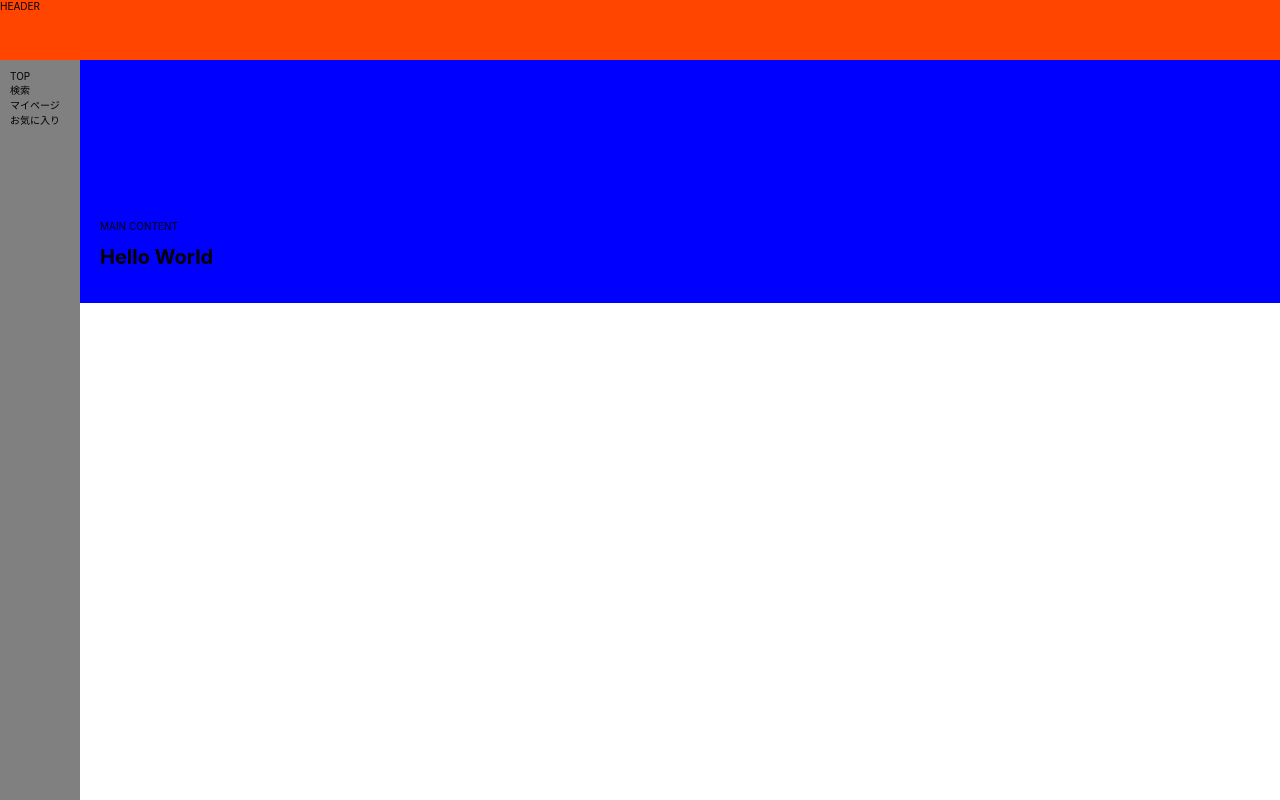
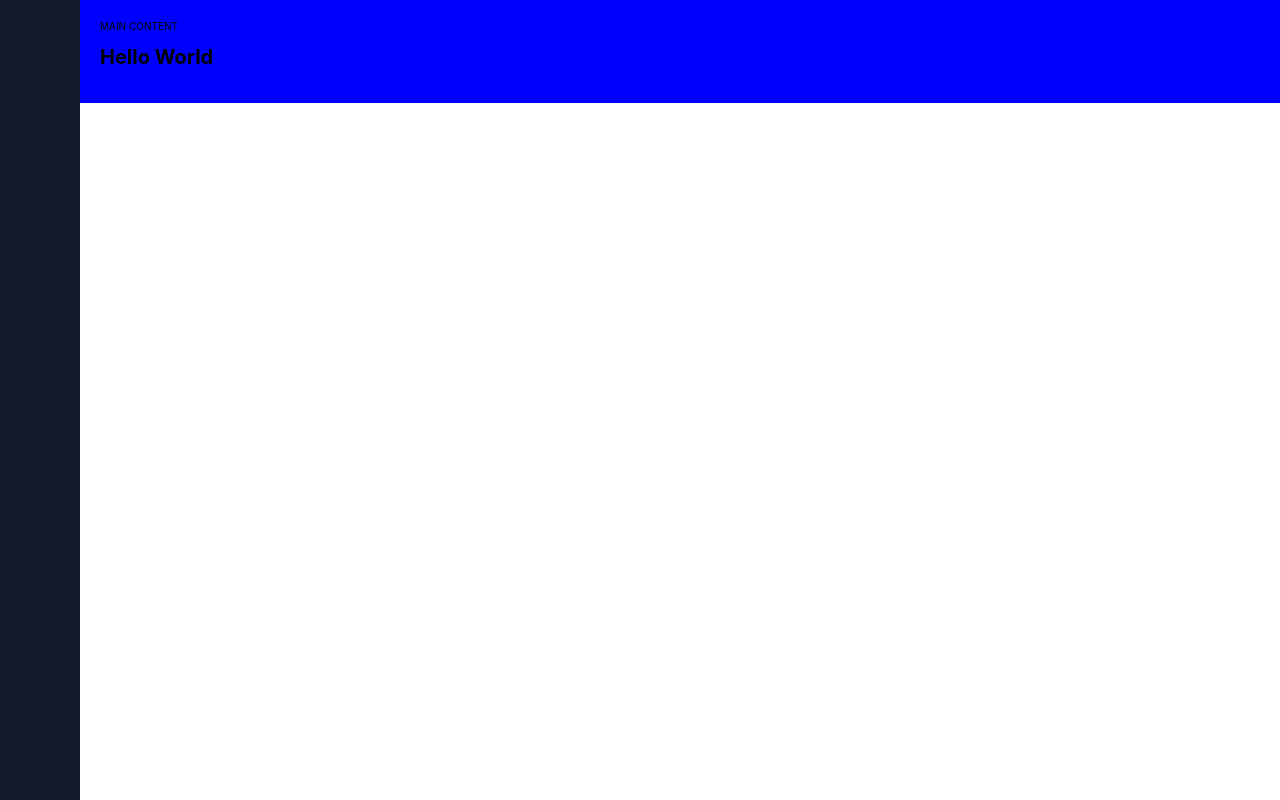
Before and after one commit to tomohiro3/kabunseki-frontend, a Next.js app: page / in a window 1280 px wide. Built offline with nearby package versions, Linux system fonts and the light colour scheme.

Commit message:
1.Added types folder to maintain type or interface only here. 2. Made some atoms components

```diff
--- /dev/null
+++ b/components/atoms/Icon.tsx
@@ -0,0 +1,19 @@
+import React from "react";
+import styled from "styled-components";
+import { SvgProps, IconProps } from "../../types/atoms";
+import Icons from "../../assets/sprite.svg";
+import { color } from "../../constants/color";
+
+export const Svg: React.FC<SvgProps> = props => <StyledSvg {...props} />
+export const Icon: React.FC<IconProps> = props => {
+  return (
+    <StyledSvg width={`${props.size}px`} height={`${props.size}px`} fill={props.fill} >
+      <use xlinkHref={`${Icons}#${props.iconName}`} />
+    </StyledSvg>
+  )
+}
+export const MediumIcon: React.FC<IconProps> = props => <Icon size={42} fill={props.primary ? color.primary : props.fill} iconName={props.iconName} />;
+
+const StyledSvg = styled.svg<SvgProps>`
+  ${props => (props.fill ? "fill: props.fill" : undefined)}
+`
--- /dev/null
+++ b/components/atoms/List.tsx
@@ -0,0 +1,13 @@
+import React from "react";
+import styled from "styled-components";
+import { ListProps } from "../../types/atoms";
+
+// Need to change these components reusability
+export const List: React.FC<ListProps> = props => <StyledList {...props} />
+
+const StyledList = styled.ul<ListProps>`
+  display: flex;
+  flex-direction: ${props => props.row ? "row" : "column"};
+  justify-content: center;
+  align-items: center;
+`
--- a/components/atoms/List/index.tsx
+++ /dev/null
@@ -1,15 +0,0 @@
-import React from "react";
-import styled from "styled-components";
-
-type ListProps = { flex?: boolean; }
-
-export const List: React.FC<ListProps> = props => <StyledList {...props} />
-export const ListItem: React.FC<ListProps> = props => <StyledListItem {...props} />
-
-const StyledList = styled.ul<ListProps>`
-  display: ${props => props.flex ? "flex" : null}
-`
-
-const StyledListItem = styled.li`
-  // display: inline-block;
-`
--- a/components/templates/Layout.tsx
+++ b/components/templates/Layout.tsx
@@ -1,47 +1,51 @@
 import React from "react";
 import Link from 'next/link'
 import styles from "../../styles/Layout.module.scss";
-import Icons from "../../assets/sprite.svg";
-
-import { List, ListItem } from "../atoms/List";
+import { List } from "../atoms/List";
+import { MediumIcon } from "../atoms/Icon";
 
 export default function Layout({children}) {
   // console.log((id) => Icons(id));
   return(
     <>
-      <header>
+      {/* <header>
         HEADER
-      </header>
+      </header> */}
       <div className={styles.wrap}>
         <nav>
           <List>
-            <ListItem>
+            <li>
               <Link href="/" as="/">
-                <a>TOP</a>
+                <a>
+                  <MediumIcon iconName="icon-home1" primary />
+                </a>
               </Link>
-            </ListItem>
-            <ListItem>
+            </li>
+            <li>
               <Link href="/search" as="/search">
-                <a>検索</a>
+                <a>
+                  <MediumIcon iconName="icon-search1" primary />
+                </a>
               </Link>
-            </ListItem>
-            <ListItem>
+            </li>
+            <li>
               <Link href="/mypage" as="/mypage">
-                <a>マイページ</a>
+                <a>
+                  <MediumIcon iconName="icon-user1" primary />
+                </a>
               </Link>
-            </ListItem>
-            <ListItem>
+            </li>
+            <li>
               <Link href="/bookmark" as="/bookmark">
-                <a>お気に入り</a>
+                <a>
+                  <MediumIcon iconName="icon-star1" primary />
+                </a>
               </Link>
-            </ListItem>
+            </li>
           </List>
         </nav>
         <main>
           MAIN CONTENT
-          <svg>
-            <use xlinkHref={`${Icons}#icon-user`} />
-          </svg>
           {children}
         </main>
       </div>
--- /dev/null
+++ b/constants/color.ts
@@ -0,0 +1,3 @@
+export const color = {
+  primary: "#5a606b",
+};
--- a/styles/Layout.module.scss
+++ b/styles/Layout.module.scss
@@ -1,16 +1,13 @@
 @use 'variables';
 
-nav {
-  position: fixed;
-  left: 0;
-  width: variables.$nav-width;
-  height: 100%;
-  padding: 10px;
-  background-color: gray;
+nav ul li {
+  &:not(last-of-type) {
+    padding-bottom: 30px;
+  }
 }
 
 .wrap {
-  margin-top: variables.$header-height;
+  // margin-top: variables.$header-height;
   display: flex;
   height: 100%;
 }
--- a/styles/globals.scss
+++ b/styles/globals.scss
@@ -40,13 +40,14 @@ main {
   width: 100%;
 }
 
-// svg {
-//   position: absolute;
-//   width: 24px;
-//   height: 23px;
-//   overflow: hidden;
-//   fill: gray;
-// }
+nav {
+  position: fixed;
+  left: 0;
+  width: variables.$nav-width;
+  height: 100%;
+  padding: 25px 10px;
+  background-color: #111a29;
+}
 
 * {
   box-sizing: border-box;
--- /dev/null
+++ b/types/atoms/index.ts
@@ -0,0 +1,3 @@
+export type ListProps = { flex?: boolean; row?: boolean, };
+export type SvgProps = { width?: string, height?: string, fill?: string };
+export type IconProps = SvgProps & { iconName: string, size?: number, primary?: boolean, };
```
Also changed, not shown: assets/sprite.svg, public/feac3dfaa7cbaf46a3aa6ec8fa998d28.svg, types/moleceules/index.ts (added).
